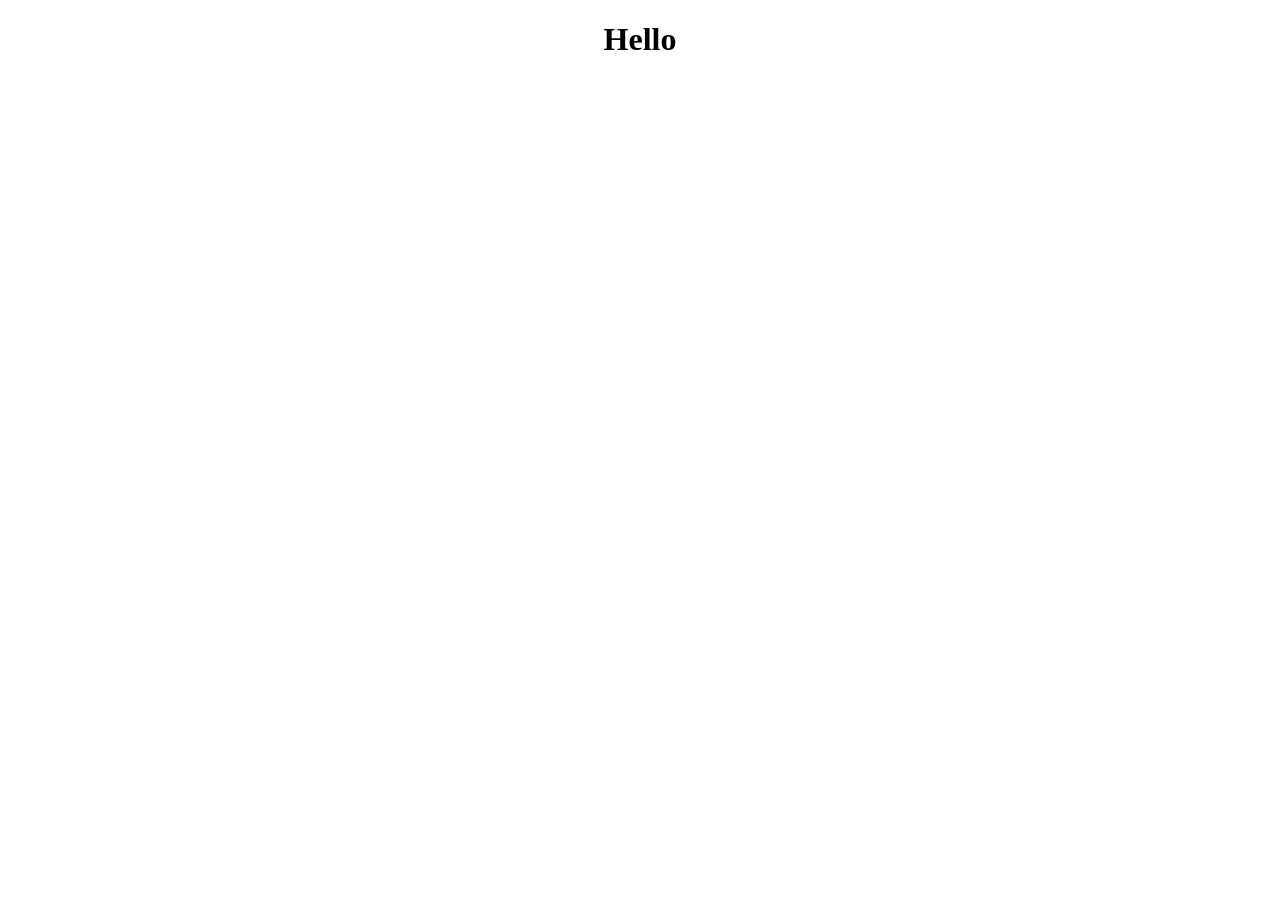
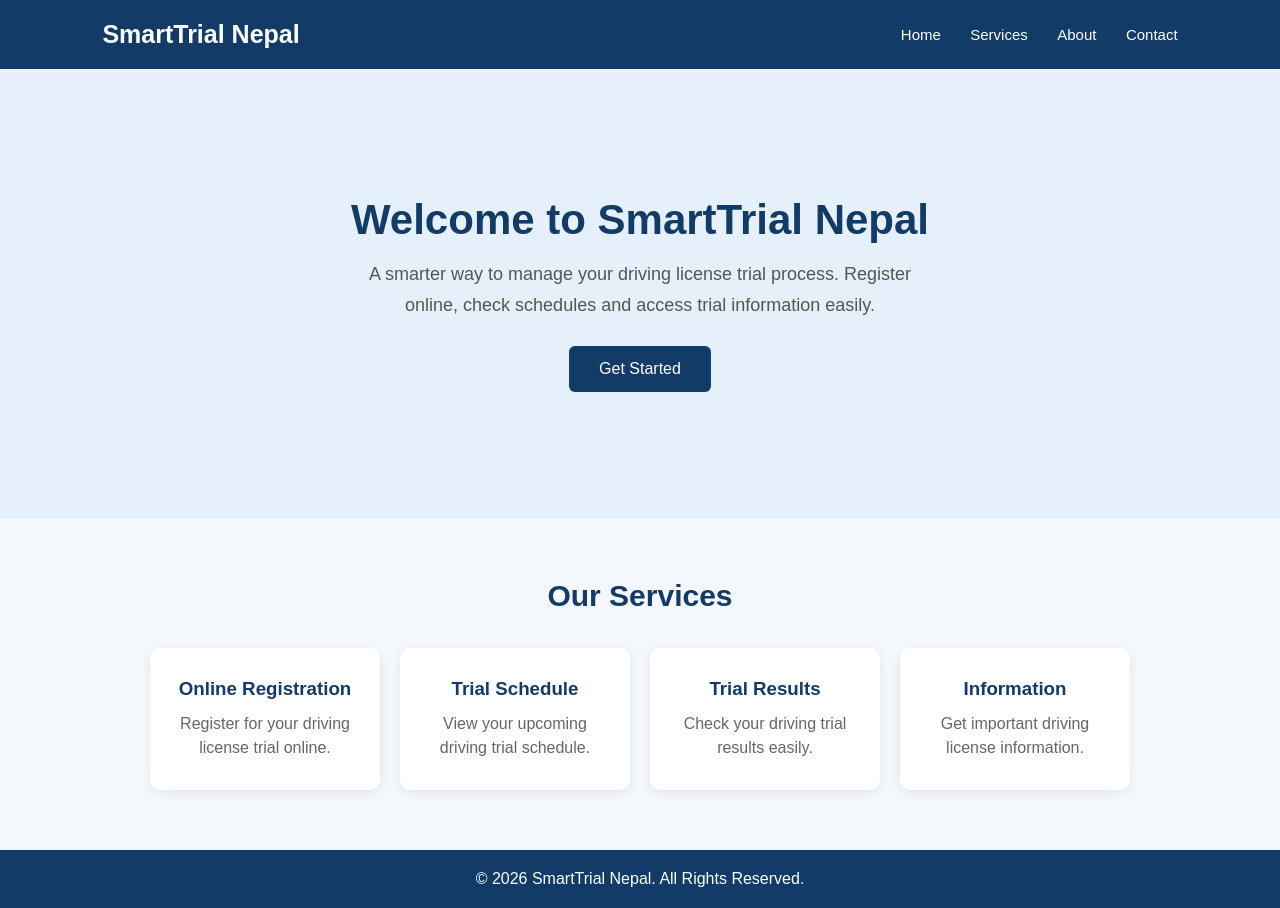
Before and after one commit to AashishKhadgi/Divyagyancollege, a plain HTML site: page index.html in a window 1280 px wide. Before the commit the page ends 800 px from the top, so only its background shows below. Drawn offline with Linux system fonts and the light colour scheme.

Commit message:
add helo file

```diff
--- a/index.html
+++ b/index.html
@@ -1,12 +1,219 @@
+
 <!DOCTYPE html>
 <html lang="en">
 <head>
     <meta charset="UTF-8">
     <meta name="viewport" content="width=device-width, initial-scale=1.0">
-    <title>Hello</title>
+    <title>SmartTrial Nepal</title>
+
+    <style>
+        * {
+            margin: 0;
+            padding: 0;
+            box-sizing: border-box;
+            font-family: Arial, sans-serif;
+        }
+
+        body {
+            background-color: #f4f7fb;
+            color: #222;
+        }
+
+        /* Navigation Bar */
+        header {
+            background-color: #123b68;
+            color: white;
+            padding: 20px 8%;
+            display: flex;
+            justify-content: space-between;
+            align-items: center;
+        }
+
+        header h2 {
+            font-size: 25px;
+        }
+
+        nav a {
+            color: white;
+            text-decoration: none;
+            margin-left: 25px;
+            font-size: 15px;
+        }
+
+        nav a:hover {
+            color: #55d6be;
+        }
+
+        /* Hero Section */
+        .hero {
+            min-height: 450px;
+            display: flex;
+            flex-direction: column;
+            justify-content: center;
+            align-items: center;
+            text-align: center;
+            padding: 40px 20px;
+            background-color: #e5f0fa;
+        }
+
+        .hero h1 {
+            font-size: 42px;
+            color: #123b68;
+            margin-bottom: 15px;
+        }
+
+        .hero p {
+            font-size: 18px;
+            max-width: 600px;
+            line-height: 1.7;
+            margin-bottom: 25px;
+            color: #555;
+        }
+
+        .hero button {
+            background-color: #123b68;
+            color: white;
+            padding: 14px 30px;
+            border: none;
+            border-radius: 6px;
+            font-size: 16px;
+            cursor: pointer;
+        }
+
+        .hero button:hover {
+            background-color: #0b2949;
+        }
+
+        /* Services Section */
+        .services {
+            padding: 60px 8%;
+            text-align: center;
+        }
+
+        .services h2 {
+            font-size: 30px;
+            color: #123b68;
+            margin-bottom: 35px;
+        }
+
+        .service-container {
+            display: flex;
+            justify-content: center;
+            flex-wrap: wrap;
+            gap: 20px;
+        }
+
+        .service-box {
+            background-color: white;
+            padding: 30px 20px;
+            width: 230px;
+            border-radius: 10px;
+            box-shadow: 0 3px 12px rgba(0,0,0,0.08);
+        }
+
+        .service-box h3 {
+            color: #123b68;
+            margin-bottom: 12px;
+        }
+
+        .service-box p {
+            color: #666;
+            line-height: 1.5;
+        }
+
+        /* Footer */
+        footer {
+            background-color: #123b68;
+            color: white;
+            text-align: center;
+            padding: 20px;
+        }
+
+        /* Mobile Responsive */
+        @media (max-width: 600px) {
+            header {
+                flex-direction: column;
+                gap: 18px;
+            }
+
+            nav a {
+                margin: 0 7px;
+                font-size: 13px;
+            }
+
+            .hero h1 {
+                font-size: 30px;
+            }
+
+            .hero p {
+                font-size: 16px;
+            }
+        }
+    </style>
 </head>
+
 <body>
-    <h1><center>Hello</center><Hello</h1>
+
+    <!-- Navigation -->
+    <header>
+        <h2>SmartTrial Nepal</h2>
+
+        <nav>
+            <a href="#">Home</a>
+            <a href="#">Services</a>
+            <a href="#">About</a>
+            <a href="#">Contact</a>
+        </nav>
+    </header>
+
+    <!-- Hero Section -->
+    <section class="hero">
+        <h1>Welcome to SmartTrial Nepal</h1>
+
+        <p>
+            A smarter way to manage your driving license
+            trial process. Register online, check schedules
+            and access trial information easily.
+        </p>
+
+        <button onclick="alert('Welcome to SmartTrial Nepal!')">
+            Get Started
+        </button>
+    </section>
+
+    <!-- Services -->
+    <section class="services">
+        <h2>Our Services</h2>
+
+        <div class="service-container">
+
+            <div class="service-box">
+                <h3>Online Registration</h3>
+                <p>Register for your driving license trial online.</p>
+            </div>
+
+            <div class="service-box">
+                <h3>Trial Schedule</h3>
+                <p>View your upcoming driving trial schedule.</p>
+            </div>
+
+            <div class="service-box">
+                <h3>Trial Results</h3>
+                <p>Check your driving trial results easily.</p>
+            </div>
+
+            <div class="service-box">
+                <h3>Information</h3>
+                <p>Get important driving license information.</p>
+            </div>
+
+        </div>
+    </section>
+
+    <!-- Footer -->
+    <footer>
+        <p>© 2026 SmartTrial Nepal. All Rights Reserved.</p>
+    </footer>
 
 </body>
 </html>
```
Also changed, not shown: about.html (+11 -0 lines), hello.html (added).
